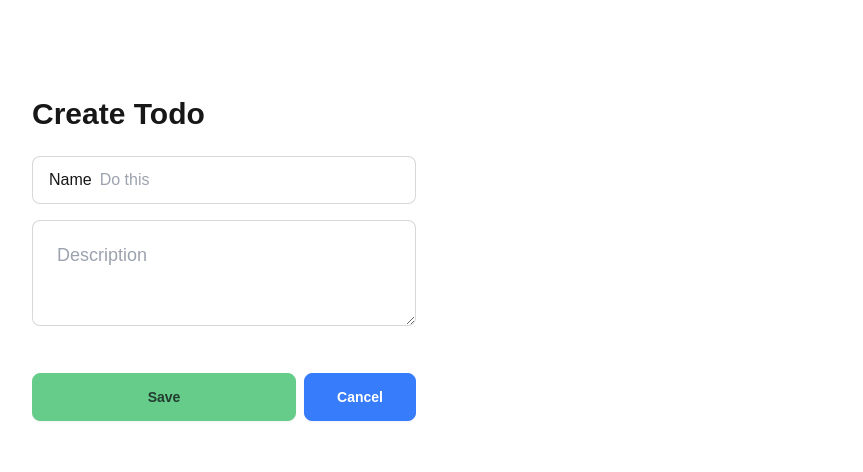
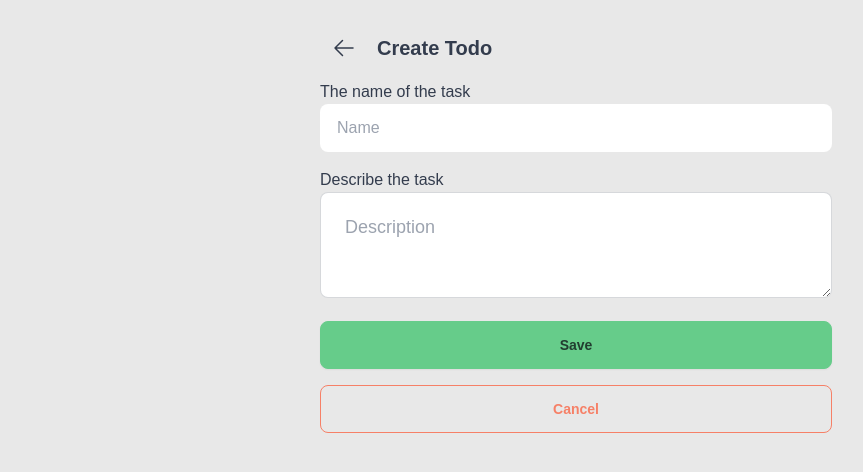
Before and after one commit to dan-the-dev/workshop-ci-tbd, a Next.js app: page /todos/create in a window 1280 px wide. Shown: the top 472 px of the page, without its empty margins (64-927 px from the left). Built offline with nearby package versions, Linux system fonts and the light colour scheme.

Commit message:
feat: new UI completed

```diff
--- a/app/components/todo-delete.tsx
+++ b/app/components/todo-delete.tsx
@@ -13,7 +13,9 @@ export default function TodoDelete({ id }: TodoDeleteProps) {
     // This is how we do it if we omit the bind from the server action
     const deleteAction = (event: React.FormEvent<HTMLFormElement>) => {
         event.preventDefault(); // Prevent the form from being submitted in the traditional way.
-        deleteTodo(id); // Delete the todo with the given ID.
+
+        if (confirm('Are you sure you want to delete this todo?'))
+            deleteTodo(id); // Delete the todo with the given ID.
     };
 
     // Render a form with a single submit button. When the button is clicked, the form is submitted
--- a/app/components/todo-form.tsx
+++ b/app/components/todo-form.tsx
@@ -1,27 +1,28 @@
-'use client'
+"use client";
 
-import Link from "next/link"
-import { useActionState } from "react"
+import Link from "next/link";
+import { useActionState } from "react";
 
 // Define the shape of the form errors
 interface FormErrors {
-    name?: string[],
-    description?: string[],
+  name?: string[];
+  description?: string[];
 }
 
 // Define the shape of the form state
 interface FormState {
-    errors: FormErrors,
+  errors: FormErrors;
 }
 
 // Define the props that the TodoForm component expects
 interface TodoFormProps {
   // eslint-disable-next-line @typescript-eslint/no-explicit-any
-    formAction: any, // The action to perform when the form is submitted
-    initialData: { // The initial data for the form fields
-        name: string,
-        description: string,
-    },
+  formAction: any; // The action to perform when the form is submitted
+  initialData: {
+    // The initial data for the form fields
+    name: string;
+    description: string;
+  };
 }
 
 // The formAction is the action to perform when the form is submitted. We use it as a props because
@@ -31,41 +32,57 @@ export default function TodoForm({ formAction, initialData }: TodoFormProps) {
   // Initialize the form state and action
   const [formState, action] = useActionState<FormState>(formAction, {
     errors: {},
-    })
+  });
 
-    return <>
-        <h1 className="text-3xl font-bold mb-6">{initialData.name ? 'Update' : 'Create'} Todo</h1>
-        <form action={action}>
-            <div className="w-96">
-                <div className="mb-4">
-                    <label htmlFor="name" className="input input-bordered flex items-center gap-2">
-                        Name
-                        <input type="text" id="name" name="name" className="grow" placeholder="Do this" defaultValue={initialData.name} />
-                    </label>
-                    {
-                        formState.errors.name
-                        && <div className="text-red-500">
-                            {formState.errors.name?.join(', ')}
+  return (
+    <>
+      <div className="navbar">
+        <div className="flex">
+          <button className="btn btn-sm btn-square btn-ghost">
+            <Link href="/">
+                <svg xmlns="http://www.w3.org/2000/svg" fill="none" viewBox="0 0 24 24" strokeWidth="1.5" stroke="currentColor" className="size-6">
+                    <path strokeLinecap="round" strokeLinejoin="round" d="M10.5 19.5 3 12m0 0 7.5-7.5M3 12h18" />
+                </svg>
+            </Link>
+          </button>
         </div>
-                    }
-                </div>
-                <div className="mb-4">
-                    <textarea
-                        id="description" name="description"
-                        defaultValue={initialData.description} placeholder="Description"
-                        className="textarea textarea-bordered textarea-lg w-full grow"></textarea>
-                    {
-                        formState.errors.description
-                        && <div className="text-red-500">
-                            {formState.errors.description?.join(', ')}
-                        </div>
-                    }
-                </div>
-                <div className="border-base-300 rounded-b-box rounded-se-box flex min-h-[6rem] min-w-[18rem] max-w-4xl flex-wrap items-center justify-center gap-2 overflow-x-hidden">
-                    <button className="btn btn-primary grow" type="submit">Save</button>
-                    <button className="btn btn-secondary"><Link href="/" className="bg-red px-4 py-2 rounded">Cancel</Link></button>
+        <div className="flex-1">
+          <a className="btn btn-ghost text-xl">
+            {initialData.name ? "Update" : "Create"} Todo
+          </a>
         </div>
       </div>
+      <div className="justify-start w-full">
+        <form action={action} className="w-full flex flex-col gap-4">
+            <fieldset className="fieldset">
+                <legend className="fieldset-legend">{"The name of the task"}</legend>
+                <input type="text" name="name" className="input w-full" placeholder="Name" defaultValue={initialData.name} />
+            </fieldset>
+            <fieldset className="fieldset">
+                <legend className="fieldset-legend">{"Describe the task"}</legend>
+                <textarea
+                    id="description"
+                    name="description"
+                    defaultValue={initialData.description}
+                    placeholder="Description"
+                    className="textarea textarea-bordered textarea-lg w-full grow"
+                ></textarea>
+                {formState.errors.description && (
+                  <p className="text-red-500">
+                    {formState.errors.description?.join(", ")}
+                  </p>
+                )}
+            </fieldset>
+            <button className="btn btn-primary grow" type="submit">
+              Save
+            </button>
+            <button className="btn btn-accent btn-outline">
+              <Link href="/" className="bg-red px-4 py-2 rounded">
+                Cancel
+              </Link>
+            </button>
         </form>
+      </div>
     </>
+  );
 }
--- a/app/layout.tsx
+++ b/app/layout.tsx
@@ -24,10 +24,10 @@ export default function RootLayout({
 }>) {
   return (
     <html lang="en" data-theme="business">
-      <body
-        className={`${geistSans.variable} ${geistMono.variable} antialiased`}
-      >
-        {children}
+      <body className={`${geistSans.variable} ${geistMono.variable} antialiased`}>
+        <main className="flex min-h-screen flex-col items-start p-4 md:px-96 bg-base-200 text-base-content">
+          {children}
+        </main>
       </body>
     </html>
   );
--- a/app/todos/[id]/edit/page.tsx
+++ b/app/todos/[id]/edit/page.tsx
@@ -20,10 +20,6 @@ export default async function TodosEdit({ params }: TodosEditProps) {
     const updateAction = updateTodo.bind(null, id)
 
     return (
-        <main className="flex min-h-screen flex-col items-start p-24">
-            <div className="mb-32 text-center lg:max-w-5xl lg:w-full lg:mb-0 lg:grid-cols-4 lg:text-left">
-                <TodoForm formAction={updateAction} initialData={{ name: todo?.name ?? '', description: todo?.description ?? '' }} />
-            </div>
-        </main>
+        <TodoForm formAction={updateAction} initialData={{ name: todo?.name ?? '', description: todo?.description ?? '' }} />
     );
 }
--- a/app/todos/create/page.tsx
+++ b/app/todos/create/page.tsx
@@ -4,10 +4,6 @@ import TodoForm from "@/app/components/todo-form";
 // create a new server component TodosCreate.
 export default function TodosCreate() {
     return (
-        <main className="flex min-h-screen flex-col items-start p-24">
-            <div className="mb-32 text-center lg:max-w-5xl lg:w-full lg:mb-0 lg:grid-cols-4 lg:text-left">
-                <TodoForm formAction={createTodo} initialData={{ name: '', description: '' }} />
-            </div>
-        </main>
+            <TodoForm formAction={createTodo} initialData={{ name: '', description: '' }} />
     );
 }
```
Also changed, not shown: app/page.tsx (+56 -16 lines). Lines whose indentation alone changed are shown as unchanged.
